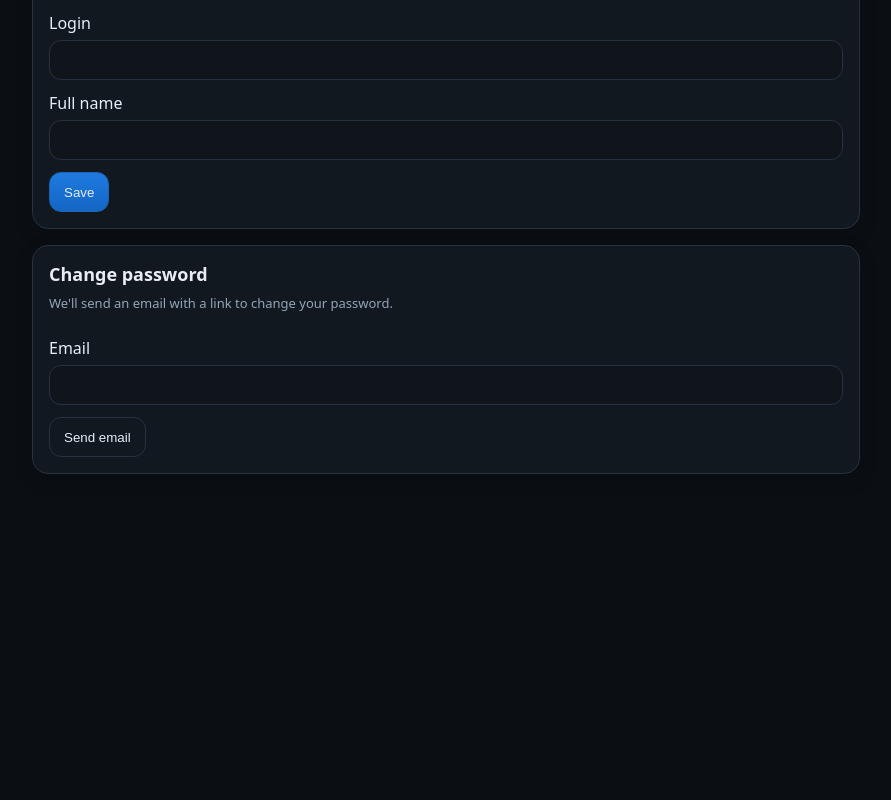
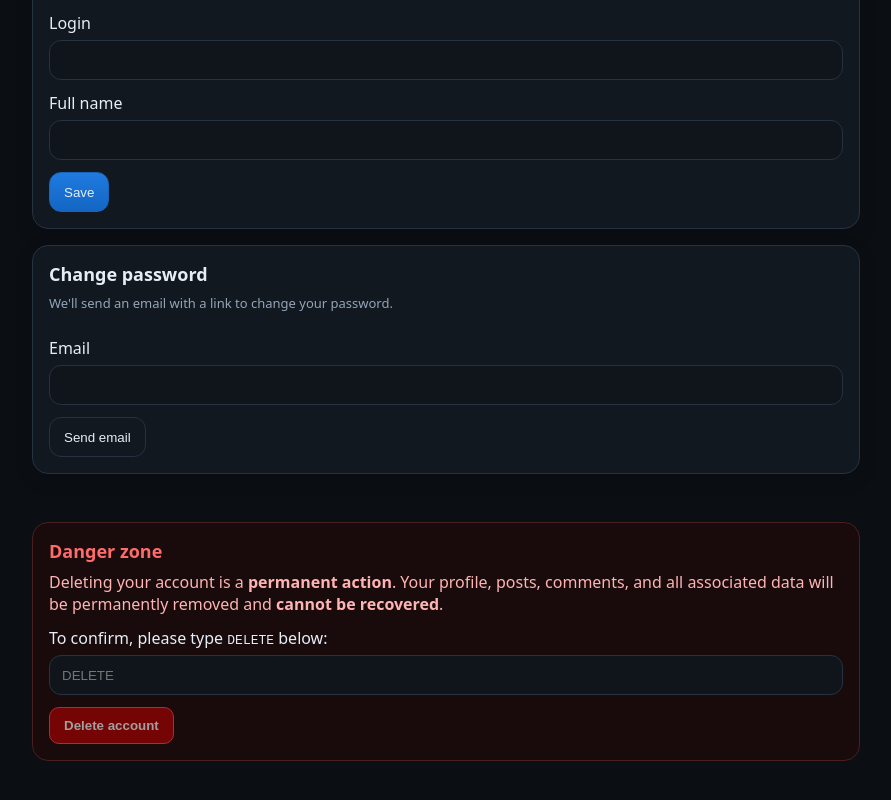
Before and after one commit to tranquilityAn/USOF_front, a React (Create React App) app: page /settings/profile in a window 1280 px wide. Shown: the part 332-1132 px from the top of the page, without its empty margins (194-1085 px from the left). Before the commit the page ends 862 px from the top, so only its background shows below. Built offline with nearby package versions, Linux system fonts and the light colour scheme; no server answers; sample sign-in values are in the browser's storage.

Commit message:
add delete section

```diff
--- a/src/features/users/usersApi.js
+++ b/src/features/users/usersApi.js
@@ -31,3 +31,9 @@ export const requestPasswordReset = async (email) => {
     const { data } = await api.post('/auth/password-reset', { email });
     return data; // 200 OK
 };
+
+// DELETE /users/{id}
+export const deleteAccountByIdRequest = async (id) => {
+    const { data } = await api.delete(`/users/${id}`);
+    return data; // 200 OK
+};
--- a/src/features/users/usersSlice.js
+++ b/src/features/users/usersSlice.js
@@ -1,6 +1,7 @@
 import { createSlice, createAsyncThunk } from '@reduxjs/toolkit';
-import { updateUserRequest, uploadAvatarRequest, removeAvatarRequest, requestPasswordReset } from './usersApi';
+import { updateUserRequest, uploadAvatarRequest, removeAvatarRequest, requestPasswordReset, deleteAccountByIdRequest } from './usersApi';
 import { meRequest } from '../auth/authApi';
+import { logout } from '../auth/authSlice';
 
 export const updateMyProfile = createAsyncThunk(
     'users/updateMyProfile',
@@ -55,6 +56,20 @@ export const sendPasswordReset = createAsyncThunk(
     }
 );
 
+export const deleteMyAccount = createAsyncThunk(
+    'users/deleteMyAccount',
+    async ({ id } = {}, { dispatch, rejectWithValue }) => {
+        try {
+            await deleteAccountByIdRequest();
+            dispatch(logout());
+            return true;
+        } catch (err) {
+            const msg = err?.response?.data?.message || 'Failed to delete account';
+            return rejectWithValue(msg);
+        }
+    }
+);
+
 const profileSlice = createSlice({
     name: 'users',
     initialState: {
@@ -88,7 +103,25 @@ const profileSlice = createSlice({
             // PASSWORD RESET
             .addCase(sendPasswordReset.pending, (s) => { s.password.pending = true; s.password.sent = false; s.password.error = null; })
             .addCase(sendPasswordReset.fulfilled, (s) => { s.password.pending = false; s.password.sent = true; })
-            .addCase(sendPasswordReset.rejected, (s, a) => { s.password.pending = false; s.password.error = a.payload; });
+            .addCase(sendPasswordReset.rejected, (s, a) => { s.password.pending = false; s.password.error = a.payload; })
+
+            // DELETE ACCOUNT
+            .addCase(deleteMyAccount.pending, (s) => {
+                s.profile = s.profile || {};
+                s.profile.deleting = true;
+                s.profile.deleteError = null;
+                s.profile.deleteSuccess = false;
+            })
+            .addCase(deleteMyAccount.fulfilled, (s) => {
+                s.profile.deleting = false;
+                s.profile.deleteSuccess = true;
+                s.me = null;
+            })
+            .addCase(deleteMyAccount.rejected, (s, a) => {
+                s.profile.deleting = false;
+                s.profile.deleteError = a.payload || 'Failed to delete account';
+                s.profile.deleteSuccess = false;
+            });
     }
 });
 
--- a/src/pages/SettingsPage/SettingsPage.jsx
+++ b/src/pages/SettingsPage/SettingsPage.jsx
@@ -9,7 +9,8 @@ import {
     sendPasswordReset,
     clearProfileStatus,
     clearAvatarStatus,
-    clearPasswordStatus
+    clearPasswordStatus,
+    deleteMyAccount,
 } from '../../features/users/usersSlice';
 import { fetchMe } from '../../features/auth/authSlice';
 import styles from './SettingsPage.module.css';
@@ -31,6 +32,13 @@ export default function SettingsPage() {
         [me?.profilePicture]
     );
 
+    const [confirmInput, setConfirmInput] = useState('');
+    const canDelete = confirmInput.trim().toUpperCase() === 'DELETE';
+
+    const deleting = usersState?.profile?.deleting;
+    const deleteError = usersState?.profile?.deleteError;
+    const deleteSuccess = usersState?.profile?.deleteSuccess;
+
     useEffect(() => {
         if (!token) { navigate('/login'); return; }
         if (!me && authUser?.id) dispatch(fetchMe(authUser.id));
@@ -43,6 +51,13 @@ export default function SettingsPage() {
             setEmailForReset(me.email || '');
         }
     }, [me]);
+
+    useEffect(() => {
+        if (deleteSuccess) {
+            // після видалення — на головну
+            navigate('/');
+        }
+    }, [deleteSuccess, navigate]);
 
     if (!token) return null;
 
@@ -72,6 +87,21 @@ export default function SettingsPage() {
         if (!emailForReset) return;
         dispatch(clearPasswordStatus());
         dispatch(sendPasswordReset(emailForReset));
+    };
+
+    const handleDeleteAccount = async () => {
+        // додатковий native confirm — на випадок якщо користувач натиснув випадково
+        if (!canDelete) return;
+        const ok = window.confirm(
+            'Це безповоротно видалить ваш профіль, усі пости, коментарі та повʼязані дані (якщо політика бекенду не передбачає soft-delete). Продовжити?'
+        );
+        if (!ok) return;
+
+        // якщо бекенд — /users/me:
+        await dispatch(deleteMyAccount({}));
+
+        // якщо бекенд — /users/{id}:
+        // await dispatch(deleteMyAccount({ id: me?.id }));
     };
 
     return (
@@ -157,6 +187,41 @@ export default function SettingsPage() {
                     {usersState.password.error && <span className={styles.statusErr}>{usersState.password.error}</span>}
                 </div>
             </form>
+
+            {/* DANGER ZONE */}
+            <section className={styles.dangerBox} aria-labelledby="danger-title">
+                <h2 id="danger-title" className={styles.dangerTitle}>Danger zone</h2>
+
+                <p className={styles.dangerText}>
+                    Deleting your account is a <strong>permanent action</strong>. Your profile, posts, comments,
+                    and all associated data will be permanently removed and <strong>cannot be recovered</strong>.
+                </p>
+
+                <label className={styles.confirmField}>
+                    <span>To confirm, please type <code>DELETE</code> below:</span>
+                    <input
+                        type="text"
+                        value={confirmInput}
+                        onChange={(e) => setConfirmInput(e.target.value)}
+                        placeholder="DELETE"
+                        className={styles.input}
+                    />
+                </label>
+
+                <div className={styles.actionsRow}>
+                    <button
+                        type="button"
+                        className={styles.dangerBtn}
+                        disabled={!canDelete || deleting}
+                        onClick={handleDeleteAccount}
+                        title="Permanently delete your account"
+                    >
+                        {deleting ? 'Deleting…' : 'Delete account'}
+                    </button>
+
+                    {deleteError && <span className={styles.statusErr}>{deleteError}</span>}
+                </div>
+            </section>
         </div>
     );
 }
--- a/src/pages/SettingsPage/SettingsPage.module.css
+++ b/src/pages/SettingsPage/SettingsPage.module.css
@@ -143,3 +143,55 @@
         height: 84px;
     }
 }
+
+.dangerBox {
+    margin-top: 32px;
+    padding: 16px;
+    border: 1px solid #4a1f1f;
+    background: #190b0b;
+    border-radius: 16px;
+}
+
+.dangerTitle {
+    margin: 0 0 8px 0;
+    color: #ff6b6b;
+    font-size: 18px;
+}
+
+.dangerText {
+    margin: 0 0 12px 0;
+    color: #ffb3b3;
+}
+
+.confirmField {
+    display: flex;
+    flex-direction: column;
+    gap: 6px;
+    margin: 12px 0;
+}
+
+.actionsRow {
+    display: flex;
+    align-items: center;
+    gap: 12px;
+}
+
+.dangerBtn {
+    appearance: none;
+    border: 1px solid #ff4d4f;
+    background: #b30000;
+    color: #fff;
+    padding: 10px 14px;
+    border-radius: 10px;
+    cursor: pointer;
+    font-weight: 600;
+}
+
+.dangerBtn:disabled {
+    opacity: 0.6;
+    cursor: not-allowed;
+}
+
+.dangerBtn:hover:not(:disabled) {
+    filter: brightness(1.05);
+}
```
